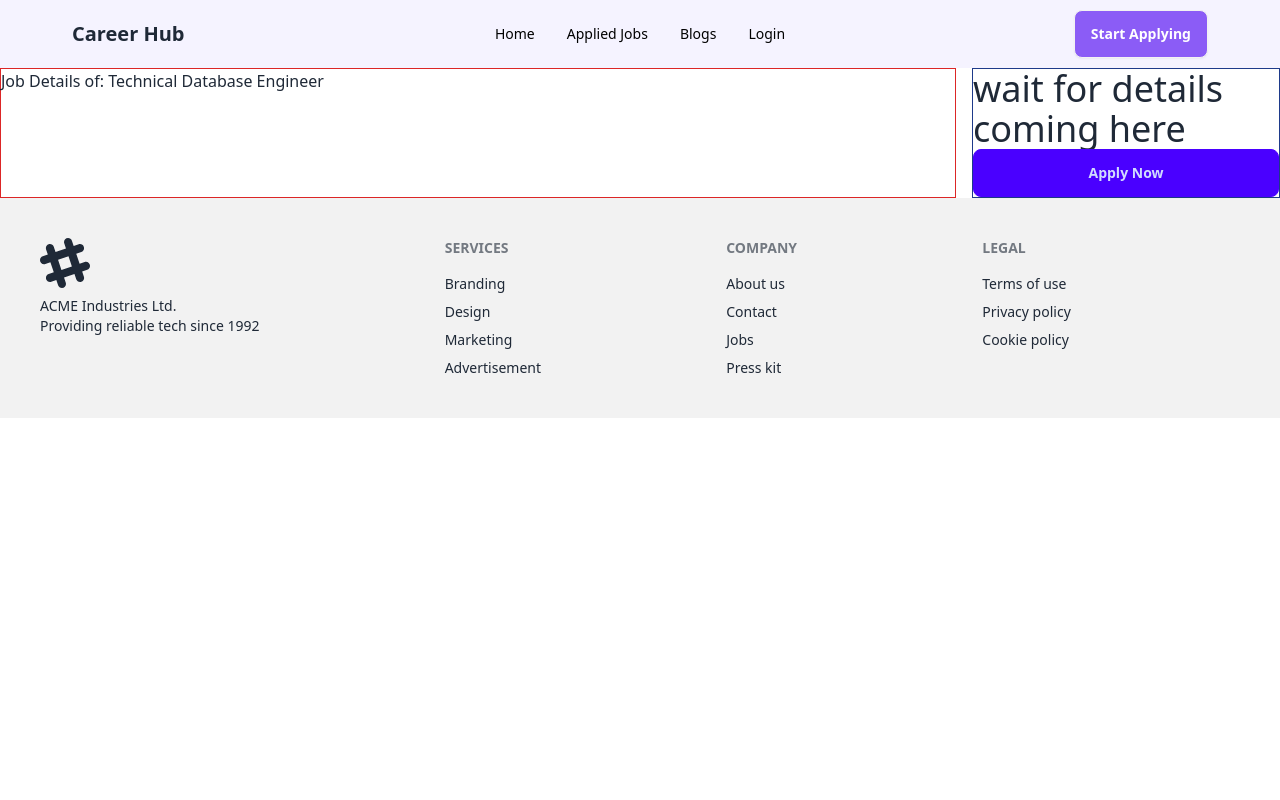
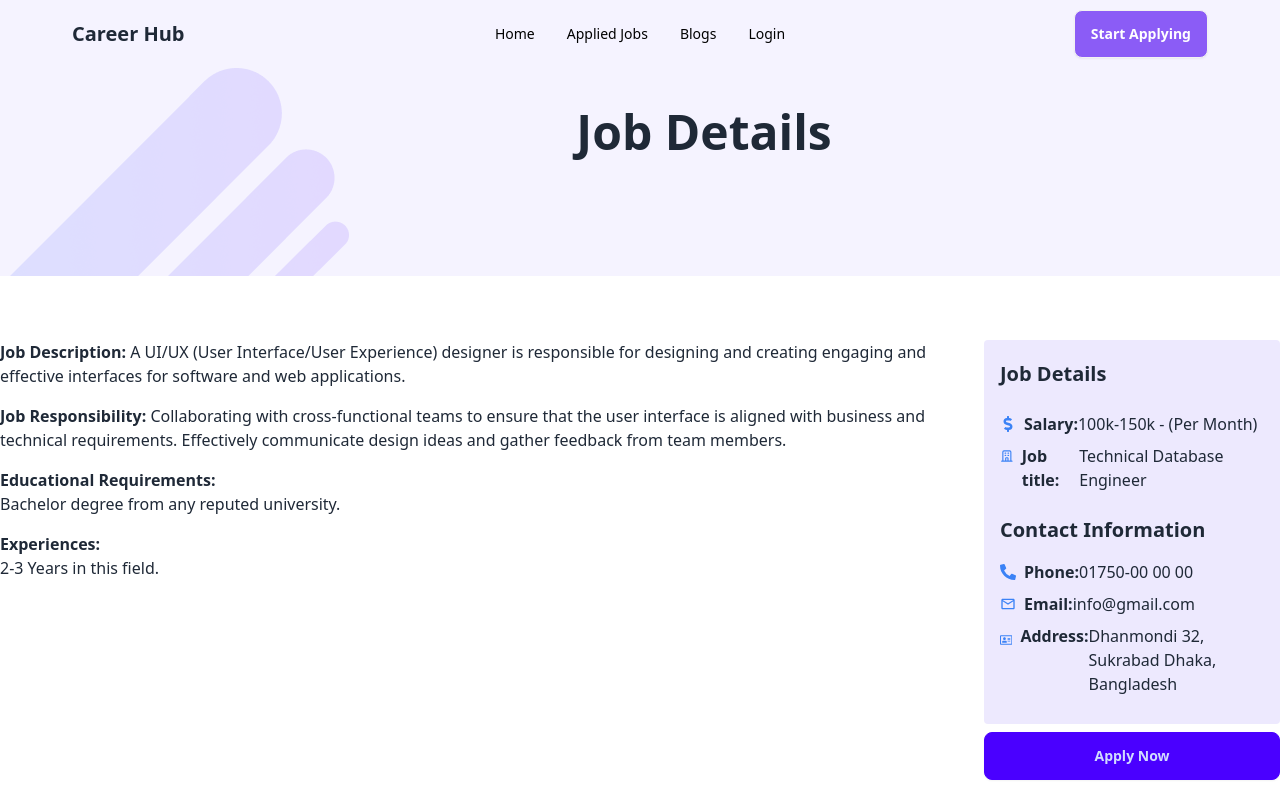
Before and after one commit to Mimi-Afsana/react-career-hub, a React (Vite) app: page /job/1 in a window 1280 px wide. Shown: the top 800 px of the page. Built offline with nearby package versions, Linux system fonts and the light colour scheme; no server answers.

Commit message:
added-applied-jobs

```diff
--- a/package.json
+++ b/package.json
@@ -10,6 +10,8 @@
     "preview": "vite preview"
   },
   "dependencies": {
+    "@fortawesome/free-solid-svg-icons": "^6.6.0",
+    "@fortawesome/react-fontawesome": "^0.2.2",
     "firebase": "^10.14.1",
     "react": "^18.3.1",
     "react-dom": "^18.3.1",
--- a/src/components/AppliedJobs/AppliedJobs.jsx
+++ b/src/components/AppliedJobs/AppliedJobs.jsx
@@ -2,6 +2,7 @@ import { useEffect, useState } from "react";
 import { useLoaderData } from "react-router-dom";
 import { getStoredJobApplication } from "../utility/LocalStorage";
 import { Helmet } from "react-helmet-async";
+import Jobs from "../Jobs/Jobs";
 
 const AppliedJobs = () => {
     const jobs = useLoaderData()
@@ -44,7 +45,21 @@ const AppliedJobs = () => {
 
         <div>
             <Helmet><title>Career Hub | Applied Jobs</title></Helmet>
-            <h3>{appliedJobs.length}</h3>
+            <div className="bg-violet-50 ">
+                <div
+                    className="h-52	"
+                    style={{
+                        backgroundImage: "url(../../assets/images/bg1.png)",
+                        backgroundRepeat: "no-repeat",
+                    }}>
+                    <div className="back"></div>
+                    <div className="hero-content  text-center ml-0 lg:ml-32">
+                        <div className="max-w-lg">
+                            <h1 className="mb-5 text-5xl font-bold mt-6">Applied Jobs</h1>
+                        </div>
+                    </div>
+                </div>
+            </div>
             <details className="dropdown">
                 <summary className="btn m-1">open or close</summary>
                 <ul className="menu dropdown-content bg-base-100 rounded-box z-[1] w-52 p-2 shadow">
@@ -55,10 +70,9 @@ const AppliedJobs = () => {
             </details>
             <ul>
                 {
-                    displayJobs.map(job => <li key='job.id'>
-                        <span>{job.job_title}</span> <br />
-                        <span>{job.company_name}: {job.remote_or_onsite}</span>
-                    </li>)
+                    displayJobs.map(job => <Jobs key={job.id} job={job}>
+
+                    </Jobs>)
                 }
             </ul>
         </div>
--- a/src/components/Jobs/Jobs.jsx
+++ b/src/components/Jobs/Jobs.jsx
@@ -1,10 +1,45 @@
 import { Helmet } from "react-helmet-async";
+import { Link } from "react-router-dom";
+import { IoLocationOutline } from "react-icons/io5";
+import { HiOutlineCurrencyDollar } from "react-icons/hi";
 
-const Jobs = () => {
+const Jobs = ({ job }) => {
+    const { id, logo, job_title, company_name, remote_or_onsite, location, job_type, salary } = job;
+
     return (
-        <div>
-            <Helmet><title>Career Hub | Jobs</title></Helmet>
-            <h1>my job</h1>
+        <div className="max-w-6xl mx-auto">
+            <div className=" border border-blue-500 rounded pl-4 mb-6 p-4">
+                <div className="flex justify-center items-center gap-16 flex-col lg:flex-row ">
+                    <div className="w-64 mx-auto bg-red-700 h-48 flex justify-center items-center rounded p-6">
+                        <img
+                            src={logo}
+                            className="rounded-lg " />
+                    </div>
+
+                    <div className="flex justify-center items-center lg:gap-80 flex-col lg:flex-row">
+                        <div>
+                            <h1 className="text-2xl font-bold">{job_title}</h1>
+                            <p className="py-4">
+                                {company_name}
+                            </p>
+                            <div>
+                                <button className="px-5 py-2 font-extrabold border rounded border-[#7E90FE] mr-4 text-[#7E90FE]">{remote_or_onsite}</button>
+                                <button className="px-5 py-2 font-extrabold border rounded border-[#7E90FE] mr-4 text-[#7E90FE]">{job_type}</button>
+                            </div>
+                            <div className="mt-4 flex">
+                                <h2 className="flex mr-4"><IoLocationOutline className="text-2xl mr-2"></IoLocationOutline>{location}</h2>
+                                <h2 className="flex"><HiOutlineCurrencyDollar className="text-2xl mr-2"></HiOutlineCurrencyDollar>{salary}</h2>
+                            </div>
+
+                        </div>
+
+                        <Link to={`/job/${id}`} className="flex items-center justify-center lg:pr-16">
+                            <button className="btn bg-violet-500 text-white">View Details</button>
+                        </Link>
+
+                    </div>
+                </div>
+            </div>
         </div>
     );
 };
--- /dev/null
+++ b/src/components/JonDetails/JobDetails.css
@@ -0,0 +1,6 @@
+.back {
+    grid-column-start: 1;
+    grid-row-start: 1;
+    width: 100%;
+
+}
--- a/src/components/JonDetails/JobDetails.jsx
+++ b/src/components/JonDetails/JobDetails.jsx
@@ -2,6 +2,14 @@ import { useLoaderData, useParams } from "react-router-dom";
 import { ToastContainer, toast } from 'react-toastify';
 import 'react-toastify/dist/ReactToastify.css';
 import { saveJobApplication } from "../utility/LocalStorage";
+
+import { FaDollarSign } from "react-icons/fa";
+import { HiOutlineOfficeBuilding } from "react-icons/hi";
+import { FaPhoneAlt } from "react-icons/fa";
+import { MdOutlineMail } from "react-icons/md";
+import { FaRegAddressCard } from "react-icons/fa";
+
+
 
 const JobDetails = () => {
     const jobs = useLoaderData();
@@ -17,14 +25,51 @@ const JobDetails = () => {
     }
 
     return (
-        <div>
-            <div className="grid gap-4 md:grid-cols-4 ">
-                <div className="border border-red-600 md:col-span-3">
-                    <h2>Job Details of: {job.job_title}</h2>
+        <div className="">
+            <div className="bg-violet-50 ">
+                <div
+                    className="h-52	"
+                    style={{
+                        backgroundImage: "url(../../assets/images/bg1.png)",
+                        backgroundRepeat: "no-repeat",
+                    }}>
+                    <div className="back"></div>
+                    <div className="hero-content  text-center ml-0 lg:ml-32">
+                        <div className="max-w-lg">
+                            <h1 className="mb-5 text-5xl font-bold mt-6">Job Details</h1>
+                        </div>
+                    </div>
                 </div>
-                <div className="border border-blue-900">
-                    <h2 className="text-4xl">wait for details coming here</h2>
-                    <button onClick={handleApplyJob} className="btn btn-primary w-full">Apply Now</button>
+            </div>
+
+            <div className="grid gap-8 md:grid-cols-4 max-w-7xl mx-auto my-16">
+                <div className=" md:col-span-3 rounded">
+                    <p className="mb-4"><span className="font-bold ">Job Description:</span> {job.job_description}</p>
+                    <p className="mb-4"><span className="font-bold">Job Responsibility: </span> {job.job_responsibility}</p>
+                    <p className="mb-4"><span className="font-bold">Educational Requirements:</span> <br /> {job.educational_requirements}</p>
+                    <p><span className="font-bold">Experiences: </span> <br /> {job.experiences}</p>
+                </div>
+                <div className="">
+                    <div className=" bg-violet-100 rounded ">
+                        <div className="p-4 py-5">
+                            <h2 className="text-xl font-bold mb-6">Job Details</h2>
+                            <p className="my-2 flex "> <FaDollarSign className="mt-1 mr-2 text-blue-500" />
+                                <span className="font-semibold"> Salary: </span> {job.salary} - (Per Month)</p>
+                            <p className="mb-6 my-2 flex"><HiOutlineOfficeBuilding className="mt-1 mr-2 text-blue-500" />
+                                <span className="font-semibold ">Job title: </span>{job.job_title}</p>
+                            <h4 className="font-bold text-xl mb-4">Contact Information</h4>
+                            <p className="mb-2 my-2 flex"><FaPhoneAlt className="mt-1 mr-2 text-blue-500" />
+                                <span className="font-semibold">Phone: </span>{job.contact_information.phone}</p>
+                            <p className="mb-2 my-2 flex"><MdOutlineMail className="mt-1 mr-2 text-blue-500" />
+                                <span className="font-semibold">Email: </span>{job.contact_information.email}</p>
+                            <p className="mb-2 my-2 flex"><FaRegAddressCard className="mt-1 text-2xl mr-2 text-blue-500" />
+                                <span className="font-semibold">Address: </span>{job.contact_information.address}</p>
+                        </div>
+
+                    </div>
+                    <div className="mt-2">
+                        <button onClick={handleApplyJob} className="btn btn-primary w-full ">Apply Now</button>
+                    </div>
                 </div>
             </div>
             <ToastContainer></ToastContainer>
--- a/src/components/footer/Footer.jsx
+++ b/src/components/footer/Footer.jsx
@@ -1,7 +1,7 @@
 
 const Footer = () => {
     return (
-        <footer className=" bg-base-200 text-base-content p-10">
+        <footer className=" bg-violet-50 text-base-content p-10">
             <div className="footer max-w-7xl mx-auto">
                 <aside>
                     <svg
```
Also changed, not shown: 2 other files (tests, documents, lock files or other folders).
